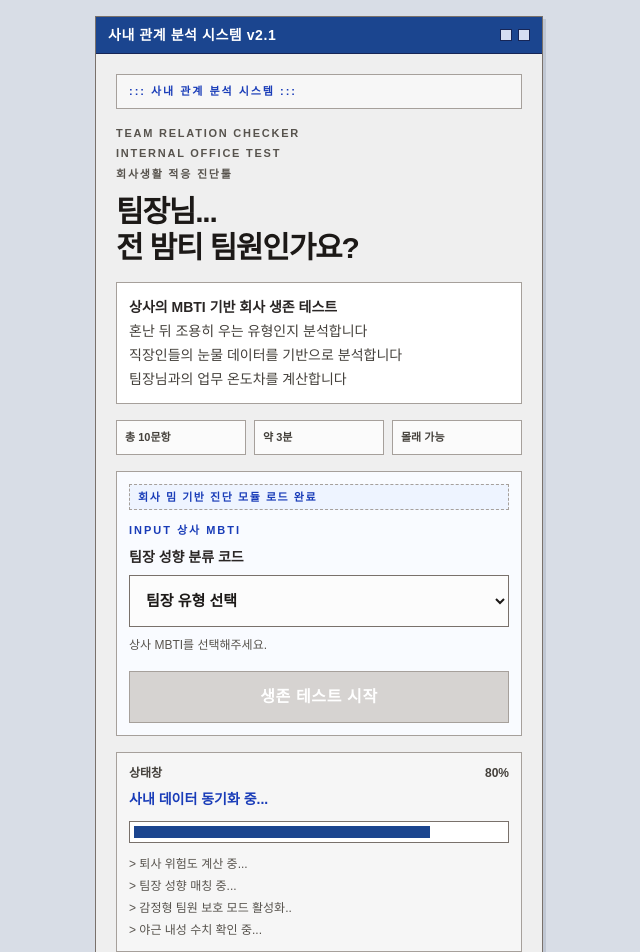
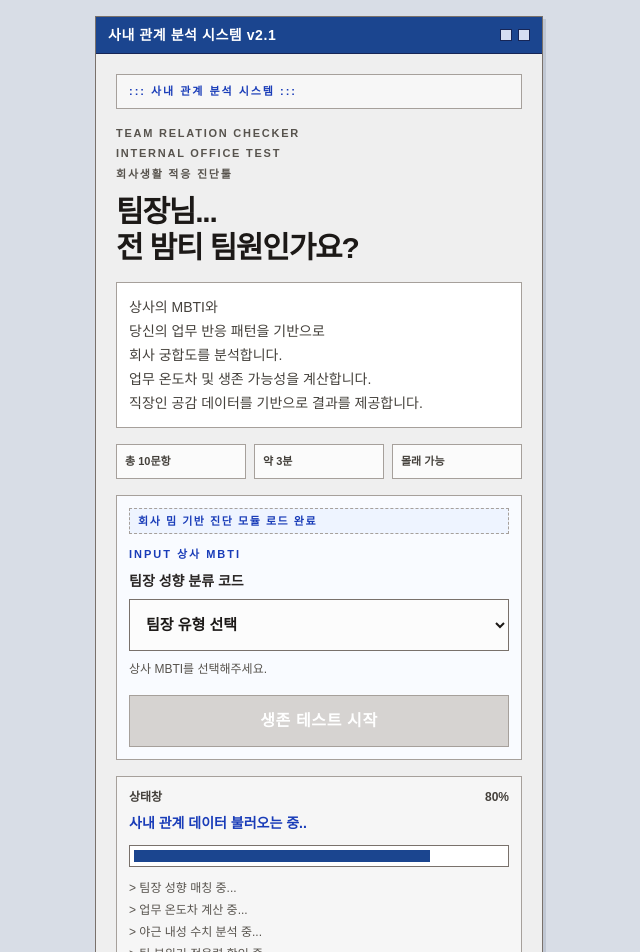
Before and after one commit to yzhyun/boss-fit, a Next.js app: page / in a window 1280 px wide. Shown: the top 952 px of the page, without its empty margins (321-961 px from the left). Built offline with nearby package versions, Linux system fonts and the light colour scheme.

Commit message:
Unify home copy around team compatibility

```diff
--- a/app/page.tsx
+++ b/app/page.tsx
@@ -37,12 +37,11 @@ export default function Home() {
           </div>
 
           <div className="border border-stone-400 bg-white p-3 text-sm leading-6 text-stone-700">
-            <p className="font-bold text-stone-800">
-              상사의 MBTI 기반 회사 생존 테스트
-            </p>
-            <p>혼난 뒤 조용히 우는 유형인지 분석합니다</p>
-            <p>직장인들의 눈물 데이터를 기반으로 분석합니다</p>
-            <p>팀장님과의 업무 온도차를 계산합니다</p>
+            <p>상사의 MBTI와</p>
+            <p>당신의 업무 반응 패턴을 기반으로</p>
+            <p>회사 궁합도를 분석합니다.</p>
+            <p>업무 온도차 및 생존 가능성을 계산합니다.</p>
+            <p>직장인 공감 데이터를 기반으로 결과를 제공합니다.</p>
           </div>
 
           <div className="grid grid-cols-3 gap-2 text-[11px] font-bold text-stone-700">
@@ -70,16 +69,18 @@ export default function Home() {
               <span>80%</span>
             </div>
             <p className="mt-2 text-sm font-bold text-blue-800">
-              사내 데이터 동기화 중...
+              사내 관계 데이터 불러오는 중..
             </p>
             <div className="mt-3 border border-stone-500 bg-white p-1">
               <div className="h-3 w-4/5 bg-[#1b458f]" />
             </div>
             <div className="mt-3 space-y-1 text-[12px] text-stone-600">
-              <p>&gt; 퇴사 위험도 계산 중...</p>
               <p>&gt; 팀장 성향 매칭 중...</p>
-              <p>&gt; 감정형 팀원 보호 모드 활성화..</p>
-              <p>&gt; 야근 내성 수치 확인 중...</p>
+              <p>&gt; 업무 온도차 계산 중...</p>
+              <p>&gt; 야근 내성 수치 분석 중...</p>
+              <p>&gt; 팀 분위기 적응력 확인 중...</p>
+              <p>&gt; 직장 생존 확률 계산 중...</p>
+              <p>&gt; 보고 체계 호환성 분석 중...</p>
             </div>
           </div>
 
```
